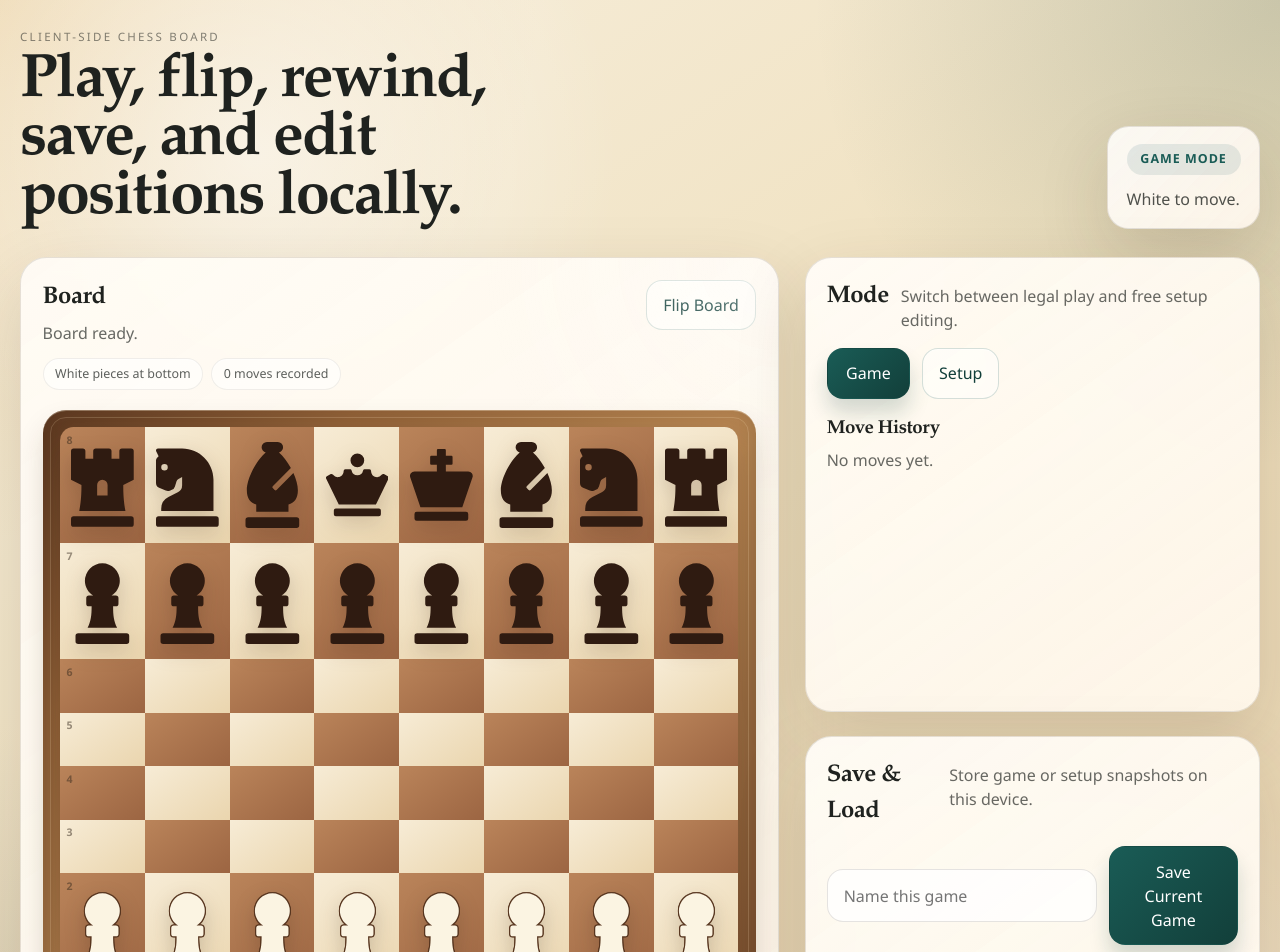
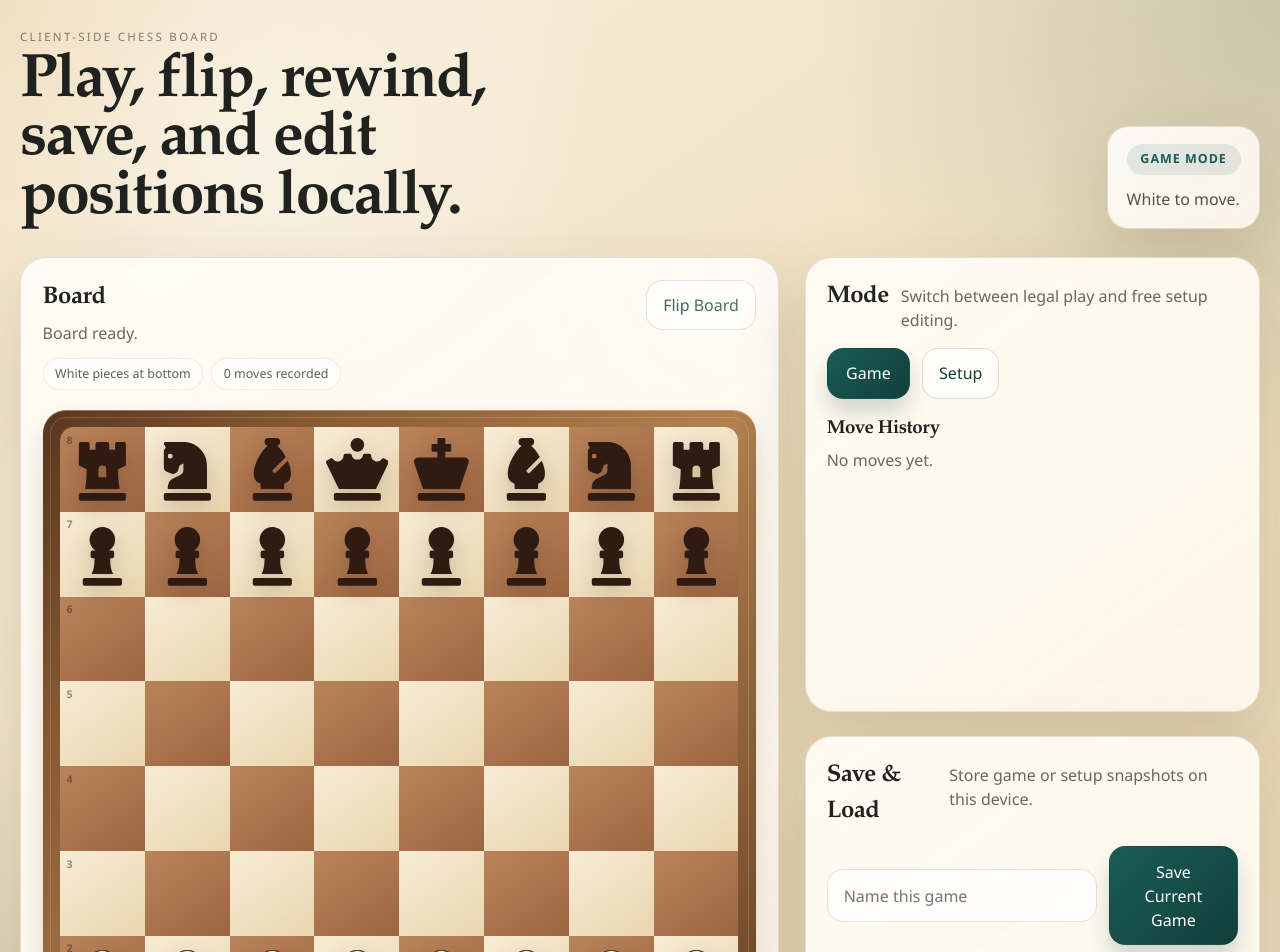
Before and after one commit to 1Brajesh/Chess, a React (Vite) app: page / in a window 1280 px wide. Shown: the top 952 px of the page. Built offline with nearby package versions, Linux system fonts and the light colour scheme.

Commit message:
Fix board square sizing

```diff
--- a/src/styles.css
+++ b/src/styles.css
@@ -234,6 +234,7 @@ button {
 .board-grid {
   display: grid;
   grid-template-columns: repeat(8, minmax(0, 1fr));
+  grid-template-rows: repeat(8, minmax(0, 1fr));
   width: min(100%, 760px);
   margin: 0 auto;
   aspect-ratio: 1;
@@ -250,6 +251,11 @@ button {
   padding: 0;
   display: grid;
   place-items: center;
+  width: 100%;
+  height: 100%;
+  min-width: 0;
+  min-height: 0;
+  aspect-ratio: 1 / 1;
   transition:
     background 160ms ease,
     box-shadow 160ms ease;
```
